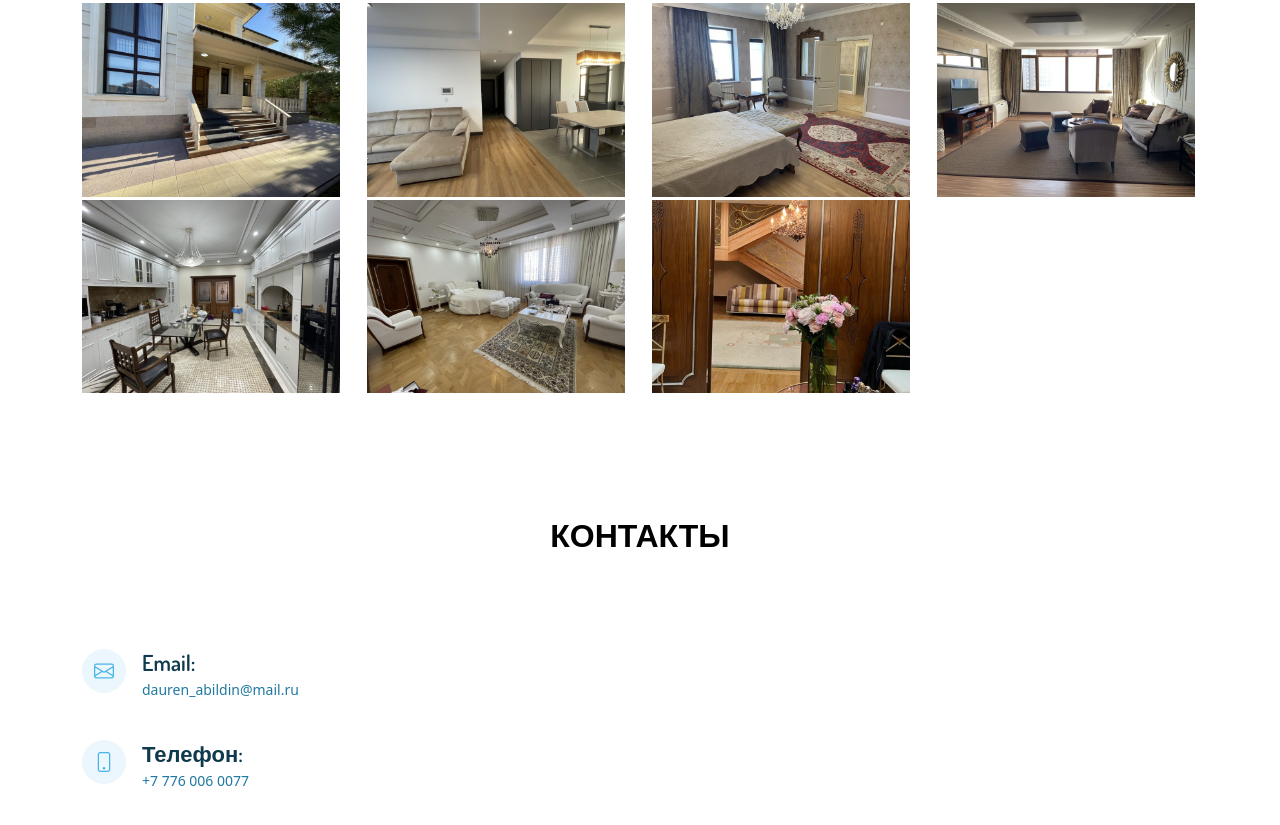
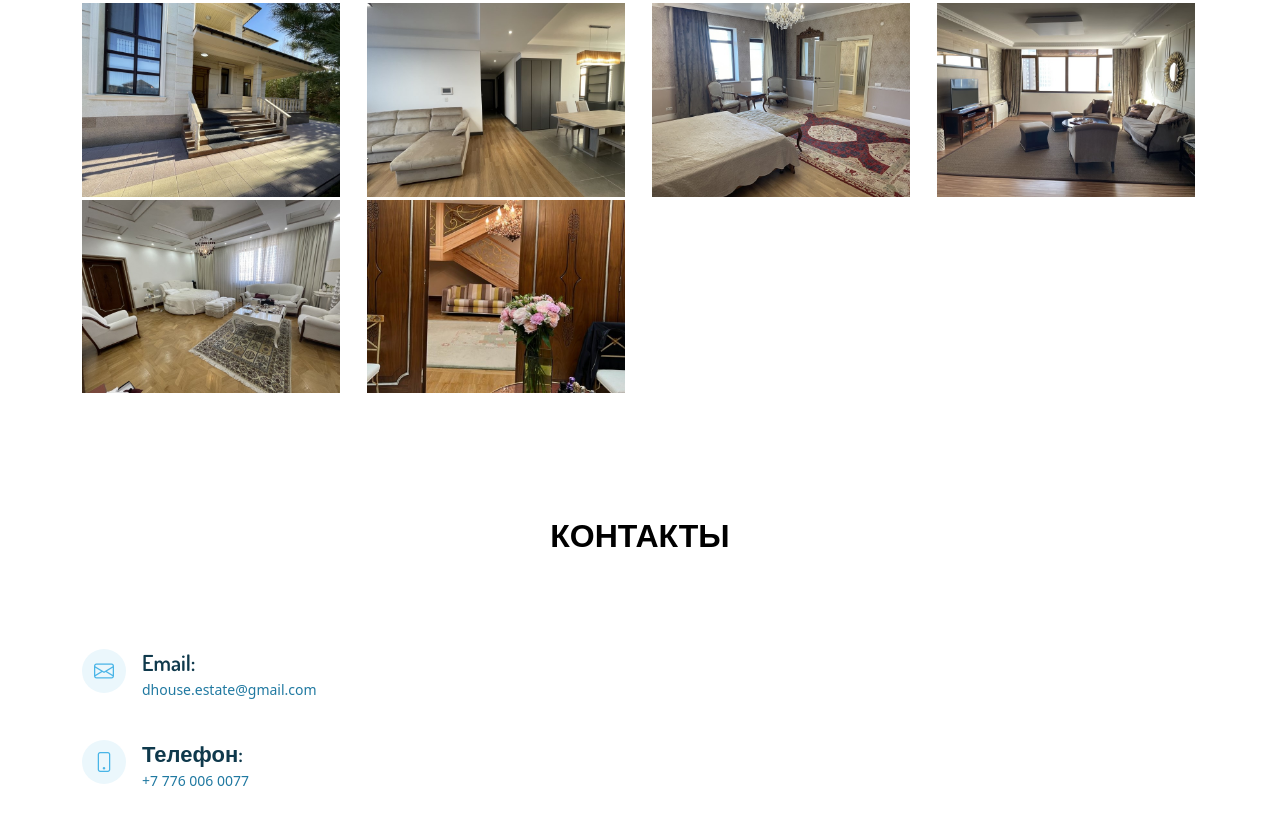
Before and after one commit to abutor/dauren-site, a plain HTML site: page index.html in a window 1280 px wide. Shown: the part 3066-3891 px from the top of the page. Drawn offline with Linux system fonts and the light colour scheme.

Commit message:
small changes

```diff
--- a/index.html
+++ b/index.html
@@ -5,7 +5,7 @@
   <meta charset="utf-8">
   <meta content="width=device-width, initial-scale=1.0" name="viewport">
 
-  <title>Butterfly Bootstrap Template - Index</title>
+  <title>D'HOUSE estate - Ваш партнер в Астане</title>
   <meta content="" name="description">
   <meta content="" name="keywords">
 
@@ -281,13 +281,6 @@
               </a>
             </div>
           </div>
-          <div class="col-lg-3 col-md-4">
-            <div class="gallery-item">
-              <a href="assets/img/gallery/gallery-10.jpg" class="galleery-lightbox" data-gallery="gallery-item">
-                <img src="assets/img/gallery/gallery-10.jpg" alt="" class="img-fluid" />
-              </a>
-            </div>
-          </div>
 
           <div class="col-lg-3 col-md-4">
             <div class="gallery-item">
@@ -304,9 +297,7 @@
               </a>
             </div>
           </div>
-
         </div>
-
       </div>
     </section>
     <section id="contact" class="contact">
@@ -324,7 +315,7 @@
               <div class="email">
                 <i class="bi bi-envelope"></i>
                 <h4>Email:</h4>
-                <p>dauren_abildin@mail.ru</p>
+                <p>dhouse.estate@gmail.com</p>
               </div>
 
               <div class="phone">
```
